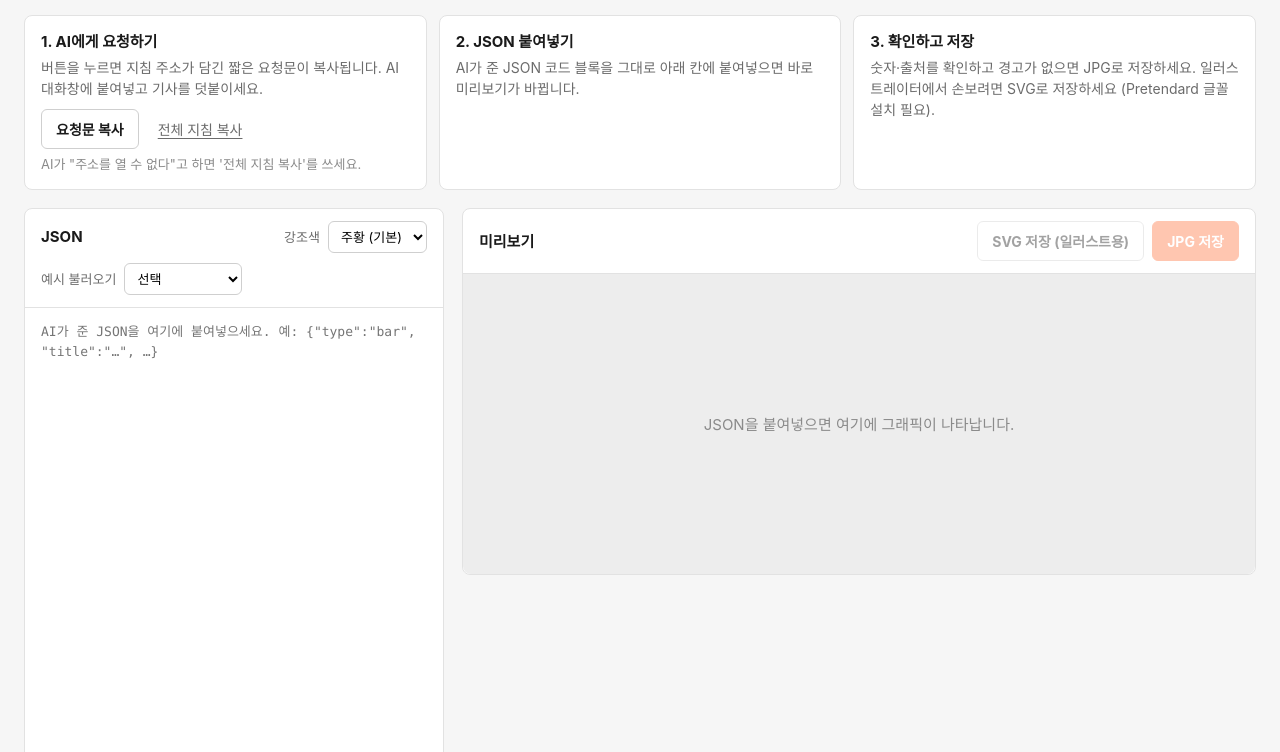
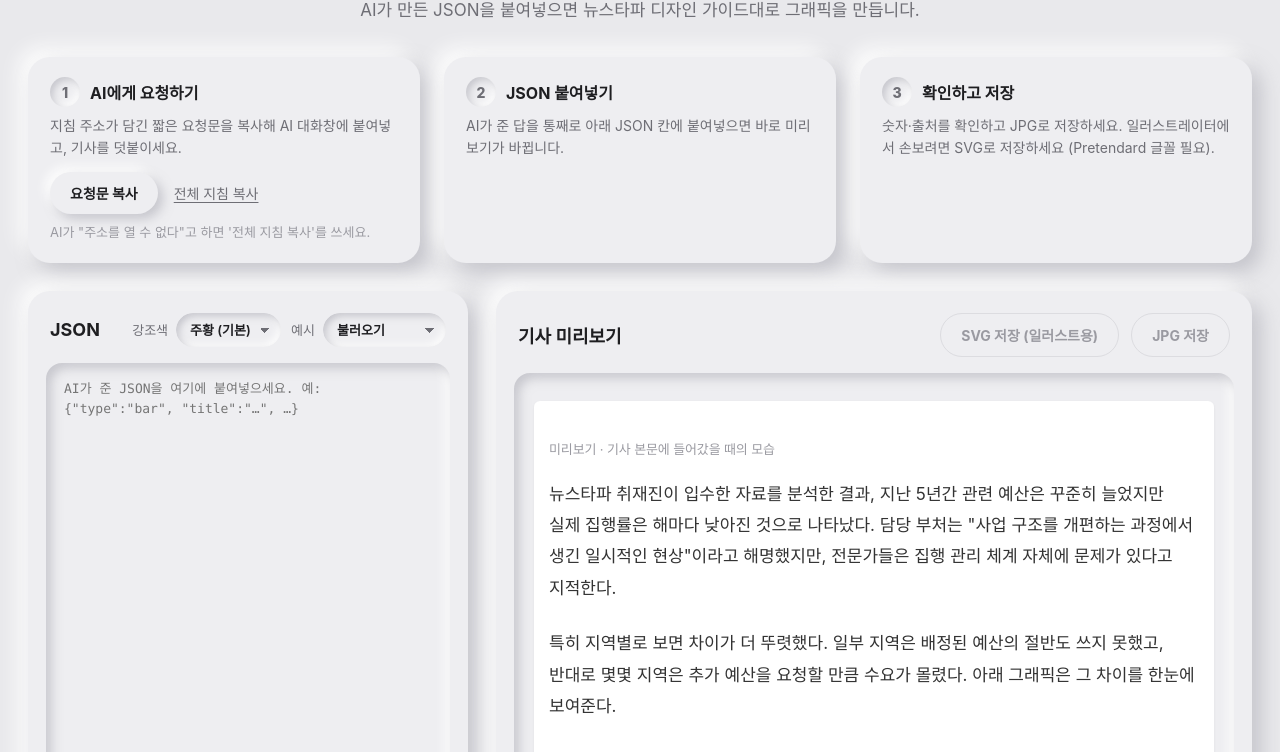
Before and after one commit to Newstapa/design-system, a plain HTML site: page web/index.html in a window 1280 px wide. Shown: the part 105-857 px from the top of the page. Drawn offline with Linux system fonts and the light colour scheme; a web font is replaced by a local one.

Commit message:
디자인 변경

```diff
--- a/web/app.css
+++ b/web/app.css
@@ -1,64 +1,119 @@
-/* 렌더러 화면(도구 UI) 스타일. 그래픽 자체 스타일은 engine/nt-graphic.css */
+/* 렌더러 화면(도구 UI) 스타일 — 부드러운 입체(뉴모피즘) 회색 톤
+ * 그래픽 자체 스타일은 engine/nt-graphic.css
+ */
 :root {
-  --ui-bg: #F6F6F6;
-  --ui-line: #E2E2E2;
-  --ui-text: #1A1A1A;
-  --ui-sub: #6B6B6B;
-  --ui-point: #FF723D;
-  --ui-point-dark: #D9531F;
+  --bg: #E9E9EC;
+  --surface: #EEEEF1;
+  --text: #1E1E21;
+  --sub: #6E6E75;
+  --faint: #9A9AA1;
+  --shade: rgba(160, 160, 170, 0.5);
+  --light: rgba(255, 255, 255, 0.95);
+  --raised: 9px 9px 20px var(--shade), -9px -9px 20px var(--light);
+  --raised-sm: 5px 5px 11px var(--shade), -5px -5px 11px var(--light);
+  --inset: inset 5px 5px 11px var(--shade), inset -5px -5px 11px var(--light);
+  --inset-sm: inset 3px 3px 7px var(--shade), inset -3px -3px 7px var(--light);
+  --focus: #3B82F6;
+  --r-card: 22px;
+  --r-well: 16px;
 }
-body.app, body { background: var(--ui-bg); color: var(--ui-text); font-family: 'Pretendard Variable', Pretendard, -apple-system, sans-serif; }
-.app-header { background: #fff; border-bottom: 1px solid var(--ui-line); }
-.app-header-inner { max-width: 1440px; margin: 0 auto; padding: 22px 24px; }
-.app-header h1 { font-size: 22px; font-weight: 800; letter-spacing: -0.02em; }
-.app-header p { margin-top: 4px; font-size: 15px; color: var(--ui-sub); }
+* { box-sizing: border-box; }
+html, body { background: var(--bg); }
+body { color: var(--text); font-family: 'Pretendard Variable', Pretendard, -apple-system, sans-serif; -webkit-font-smoothing: antialiased; }
 
-.steps { max-width: 1440px; margin: 0 auto; padding: 18px 24px 0; }
-.steps ol { list-style: none; display: grid; grid-template-columns: repeat(3, 1fr); gap: 12px; }
-.steps li { background: #fff; border: 1px solid var(--ui-line); border-radius: 8px; padding: 14px 16px; display: flex; flex-direction: column; gap: 6px; }
-.steps b { font-size: 15px; font-weight: 700; }
-.steps span { font-size: 14px; color: var(--ui-sub); line-height: 1.5; }
-.steps .row { display: flex; align-items: center; gap: 12px; margin-top: 4px; flex-wrap: wrap; }
+/* 머리말 */
+.app-header { text-align: center; padding: 44px 24px 8px; }
+.app-header h1 { font-size: 34px; font-weight: 800; letter-spacing: -0.03em; }
+.app-header p { margin-top: 8px; font-size: 17px; color: var(--sub); }
 
-.btn { font: inherit; font-size: 14px; font-weight: 700; padding: 9px 14px; border-radius: 6px; border: 1px solid #CFCFCF; background: #fff; color: var(--ui-text); cursor: pointer; white-space: nowrap; }
-.btn:hover { border-color: #999; }
-.btn.primary { background: var(--ui-point); border-color: var(--ui-point); color: #fff; }
-.btn.primary:hover { background: var(--ui-point-dark); border-color: var(--ui-point-dark); }
-.btn.ghost { border-color: transparent; color: var(--ui-sub); font-weight: 500; padding-left: 6px; padding-right: 6px; text-decoration: underline; text-underline-offset: 3px; }
-.btn.ghost:hover { color: var(--ui-text); }
-.steps .hint { font-size: 13px; color: #8A8A8A; }
-.btn:disabled { opacity: 0.4; cursor: not-allowed; }
-.link { font-size: 14px; color: var(--ui-sub); }
+/* 카드(돌출) */
+.card { background: var(--surface); border-radius: var(--r-card); box-shadow: var(--raised); }
+.well { background: var(--surface); border-radius: var(--r-well); box-shadow: var(--inset); }
 
-.workspace { max-width: 1440px; margin: 0 auto; padding: 18px 24px 40px; display: grid; grid-template-columns: minmax(320px, 420px) 1fr; gap: 18px; align-items: start; }
-.pane { background: #fff; border: 1px solid var(--ui-line); border-radius: 8px; min-width: 0; }
-.pane-head { display: flex; justify-content: space-between; align-items: center; gap: 10px; padding: 12px 16px; border-bottom: 1px solid var(--ui-line); flex-wrap: wrap; }
-.pane-head h2 { font-size: 15px; font-weight: 700; }
-.select { font-size: 13px; color: var(--ui-sub); display: inline-flex; align-items: center; gap: 8px; }
-.select select { font: inherit; font-size: 13px; padding: 6px 8px; border: 1px solid #CFCFCF; border-radius: 6px; background: #fff; max-width: 200px; }
+/* 단계 안내 */
+.steps { max-width: 1480px; margin: 0 auto; padding: 28px 28px 0; }
+.steps ol { list-style: none; display: grid; grid-template-columns: repeat(3, 1fr); gap: 24px; }
+.steps li { padding: 20px 22px; display: flex; flex-direction: column; gap: 8px; }
+.steps b { font-size: 16px; font-weight: 700; display: flex; align-items: center; gap: 10px; }
+.steps b i { font-style: normal; width: 30px; height: 30px; border-radius: 50%; display: inline-flex; align-items: center; justify-content: center; font-size: 14px; font-weight: 800; color: var(--sub); box-shadow: var(--inset-sm); }
+.steps span { font-size: 14px; color: var(--sub); line-height: 1.55; }
+.steps .row { display: flex; align-items: center; gap: 12px; margin-top: 6px; flex-wrap: wrap; }
+.steps .hint { font-size: 13px; color: var(--faint); }
 
-#spec { display: block; width: 100%; height: 520px; border: 0; resize: vertical; padding: 14px 16px; font-family: ui-monospace, SFMono-Regular, Menlo, monospace; font-size: 13px; line-height: 1.55; color: #222; outline: none; }
-.messages { border-top: 1px solid var(--ui-line); padding: 12px 16px; font-size: 14px; line-height: 1.5; min-height: 48px; }
+/* 버튼(알약) */
+.btn {
+  font: inherit; font-size: 14px; font-weight: 700; color: var(--text);
+  padding: 11px 20px; border-radius: 999px; border: 0; cursor: pointer; white-space: nowrap;
+  background: var(--surface); box-shadow: var(--raised-sm);
+  transition: box-shadow .15s, background .15s, color .15s;
+}
+.btn:hover { background: #E4E4E8; }
+.btn:active { box-shadow: var(--inset-sm); }
+.btn:focus-visible, .select select:focus-visible, #spec:focus-visible { outline: 2px solid var(--focus); outline-offset: 3px; }
+.btn.primary { background: #A2A2A8; color: #141416; }
+.btn.primary:hover { background: #97979D; }
+.btn:disabled { cursor: not-allowed; color: var(--faint); background: var(--surface); box-shadow: none; border: 1px solid #DCDCE0; }
+.btn.ghost { background: transparent; box-shadow: none; color: var(--sub); font-weight: 500; padding-left: 4px; padding-right: 4px; text-decoration: underline; text-underline-offset: 3px; }
+.btn.ghost:hover { color: var(--text); background: transparent; }
+.btn.ghost:active { box-shadow: none; }
+
+/* 작업 영역 */
+.workspace { max-width: 1480px; margin: 0 auto; padding: 28px 28px 56px; display: grid; grid-template-columns: minmax(320px, 440px) 1fr; gap: 28px; align-items: start; }
+.pane { padding: 18px; min-width: 0; }
+.pane-head { display: flex; justify-content: space-between; align-items: center; gap: 12px; padding: 4px 4px 16px; flex-wrap: wrap; }
+.pane-head h2 { font-size: 18px; font-weight: 700; }
+.controls { display: flex; gap: 10px; flex-wrap: wrap; }
+.select { display: inline-flex; align-items: center; gap: 8px; font-size: 13px; color: var(--sub); }
+.select select {
+  font: inherit; font-size: 13px; font-weight: 600; color: var(--text);
+  padding: 9px 30px 9px 14px; border: 0; border-radius: 999px; background: var(--surface); box-shadow: var(--inset-sm);
+  appearance: none; -webkit-appearance: none; cursor: pointer;
+  background-image: linear-gradient(45deg, transparent 50%, var(--sub) 50%), linear-gradient(135deg, var(--sub) 50%, transparent 50%);
+  background-position: calc(100% - 16px) 52%, calc(100% - 11px) 52%; background-size: 5px 5px; background-repeat: no-repeat;
+}
+
+#spec { display: block; width: 100%; height: 540px; border: 0; resize: vertical; padding: 16px 18px; background: transparent; font-family: ui-monospace, SFMono-Regular, Menlo, monospace; font-size: 13px; line-height: 1.6; color: #2A2A2E; outline: none; border-radius: var(--r-well); }
+.messages { margin-top: 14px; padding: 12px 14px; font-size: 14px; line-height: 1.5; min-height: 46px; border-radius: 14px; }
+.messages:empty { display: none; }
 .messages .ok { color: #2E7D5B; font-weight: 600; }
+.messages .ok::before { content: '●'; font-size: 10px; margin-right: 8px; vertical-align: 2px; }
 .messages .err { color: #C0392B; font-weight: 600; white-space: pre-wrap; }
-.messages ul { padding-left: 18px; color: #9A5B00; }
+.messages ul { padding-left: 18px; color: #8A5A00; }
 .messages ul li + li { margin-top: 4px; }
-.messages .warn-title { color: #9A5B00; font-weight: 700; margin-bottom: 4px; }
+.messages .warn-title { color: #8A5A00; font-weight: 700; margin-bottom: 4px; }
+.size-info { margin-left: 8px; font-size: 13px; font-weight: 500; color: var(--sub); }
+.row-btns { display: flex; gap: 12px; flex-wrap: wrap; }
 
-.stage { position: relative; padding: 16px; background: #EDEDED; border-radius: 0 0 8px 8px; overflow: hidden; min-height: 300px; }
+/* 기사 미리보기 — 뉴스타파 기사 본문 폭 760px, 좌우 여백 15px */
+.stage { padding: 28px 20px; overflow: hidden; }
+.article-mock {
+  max-width: 760px; margin: 0 auto; padding: 36px 15px 20px; background: #FFFFFF;
+  border-radius: 6px; box-shadow: 0 1px 3px rgba(0,0,0,0.06);
+  font-size: 17px; line-height: 1.85; color: #333;
+}
+.article-mock p { margin: 0 0 24px; word-break: keep-all; }
+.article-mock .kicker { font-size: 13px; color: var(--faint); margin-bottom: 18px; letter-spacing: -0.01em; }
+.graphic { position: relative; margin: 32px 0; min-height: 240px; }
 .scaler { transform-origin: top left; width: 1000px; }
-.scaler .nt-frame { box-shadow: 0 1px 4px rgba(0,0,0,0.08); }
-.empty { position: absolute; inset: 0; display: flex; align-items: center; justify-content: center; color: #8A8A8A; font-size: 15px; text-align: center; padding: 20px; }
+.empty { position: absolute; inset: 0; display: flex; align-items: center; justify-content: center; text-align: center; padding: 20px; color: var(--faint); font-size: 15px; border: 2px dashed #DADADF; border-radius: 10px; }
 .empty[hidden] { display: none; }
 
-.toast { position: fixed; left: 50%; bottom: 24px; transform: translateX(-50%) translateY(20px); background: #222; color: #fff; padding: 10px 16px; border-radius: 6px; font-size: 14px; opacity: 0; transition: opacity .2s, transform .2s; pointer-events: none; z-index: 10; }
+/* 알림 */
+.toast { position: fixed; left: 50%; bottom: 28px; transform: translateX(-50%) translateY(20px); background: var(--surface); color: var(--text); padding: 12px 20px; border-radius: 999px; font-size: 14px; font-weight: 600; box-shadow: var(--raised); opacity: 0; transition: opacity .2s, transform .2s; pointer-events: none; z-index: 10; }
 .toast.show { opacity: 1; transform: translateX(-50%) translateY(0); }
 
-@media (max-width: 900px) {
-  .steps ol { grid-template-columns: 1fr; }
+@media (max-width: 1240px) {
   .workspace { grid-template-columns: 1fr; }
-  #spec { height: 260px; }
 }
-
-.row-btns { display: flex; gap: 8px; flex-wrap: wrap; }
-.size-info { margin-left: 8px; font-size: 13px; font-weight: 500; color: var(--ui-sub); }
+@media (max-width: 760px) {
+  .app-header { padding-top: 32px; }
+  .app-header h1 { font-size: 26px; }
+  .app-header p { font-size: 15px; }
+  .steps { padding: 20px 16px 0; }
+  .steps ol { grid-template-columns: 1fr; gap: 16px; }
+  .workspace { padding: 20px 16px 40px; gap: 20px; }
+  .pane { padding: 14px; }
+  #spec { height: 280px; }
+  .stage { padding: 14px 8px; }
+  .article-mock { padding-top: 24px; font-size: 16px; }
+}
--- a/web/index.html
+++ b/web/index.html
@@ -4,64 +4,79 @@
 <meta charset="utf-8">
 <meta name="viewport" content="width=device-width, initial-scale=1">
 <title>뉴스타파 그래픽 렌더러</title>
-<link rel="stylesheet" href="../engine/nt-graphic.css?v=0.5.0">
-<link rel="stylesheet" href="app.css?v=0.5.0">
+<link rel="stylesheet" href="../engine/nt-graphic.css?v=0.6.0">
+<link rel="stylesheet" href="app.css?v=0.6.0">
 </head>
 <body>
 <header class="app-header">
-  <div class="app-header-inner">
   <h1>뉴스타파 그래픽 렌더러</h1>
   <p>AI가 만든 JSON을 붙여넣으면 뉴스타파 디자인 가이드대로 그래픽을 만듭니다.</p>
-  </div>
 </header>
 
 <section class="steps">
   <ol>
-    <li>
-      <b>1. AI에게 요청하기</b>
-      <span>버튼을 누르면 지침 주소가 담긴 짧은 요청문이 복사됩니다. AI 대화창에 붙여넣고 기사를 덧붙이세요.</span>
+    <li class="card">
+      <b><i>1</i>AI에게 요청하기</b>
+      <span>지침 주소가 담긴 짧은 요청문을 복사해 AI 대화창에 붙여넣고, 기사를 덧붙이세요.</span>
       <div class="row">
         <button id="copyPrompt" class="btn">요청문 복사</button>
         <button id="copyFull" class="btn ghost" title="주소를 열지 못하는 AI용">전체 지침 복사</button>
       </div>
       <span class="hint">AI가 "주소를 열 수 없다"고 하면 '전체 지침 복사'를 쓰세요.</span>
     </li>
-    <li>
-      <b>2. JSON 붙여넣기</b>
-      <span>AI가 준 JSON 코드 블록을 그대로 아래 칸에 붙여넣으면 바로 미리보기가 바뀝니다.</span>
+    <li class="card">
+      <b><i>2</i>JSON 붙여넣기</b>
+      <span>AI가 준 답을 통째로 아래 JSON 칸에 붙여넣으면 바로 미리보기가 바뀝니다.</span>
     </li>
-    <li>
-      <b>3. 확인하고 저장</b>
-      <span>숫자·출처를 확인하고 경고가 없으면 JPG로 저장하세요. 일러스트레이터에서 손보려면 SVG로 저장하세요 (Pretendard 글꼴 설치 필요).</span>
+    <li class="card">
+      <b><i>3</i>확인하고 저장</b>
+      <span>숫자·출처를 확인하고 JPG로 저장하세요. 일러스트레이터에서 손보려면 SVG로 저장하세요 (Pretendard 글꼴 필요).</span>
     </li>
   </ol>
 </section>
 
 <main class="workspace">
-  <section class="pane editor">
+  <section class="card pane editor">
     <div class="pane-head">
       <h2>JSON</h2>
-      <label class="select">강조색
+      <div class="controls">
+        <label class="select"><span>강조색</span>
           <select id="accent"></select>
         </label>
-      <label class="select">예시 불러오기
+        <label class="select"><span>예시</span>
           <select id="example">
-          <option value="">선택</option>
+            <option value="">불러오기</option>
           </select>
         </label>
       </div>
+    </div>
+    <div class="well">
       <textarea id="spec" spellcheck="false" placeholder='AI가 준 JSON을 여기에 붙여넣으세요. 예: {"type":"bar", "title":"…", …}'></textarea>
+    </div>
     <div id="messages" class="messages" aria-live="polite"></div>
   </section>
 
-  <section class="pane preview">
+  <section class="card pane preview">
     <div class="pane-head">
-      <h2>미리보기 <span id="sizeInfo" class="size-info"></span></h2>
-      <div class="row-btns"><button id="saveSvg" class="btn" disabled title="어도비 일러스트레이터에서 글자·도형을 고칠 수 있는 파일">SVG 저장 (일러스트용)</button><button id="save" class="btn primary" disabled>JPG 저장</button></div>
+      <h2>기사 미리보기 <span id="sizeInfo" class="size-info"></span></h2>
+      <div class="row-btns">
+        <button id="saveSvg" class="btn" disabled title="어도비 일러스트레이터에서 글자·도형을 고칠 수 있는 파일">SVG 저장 (일러스트용)</button>
+        <button id="save" class="btn primary" disabled>JPG 저장</button>
       </div>
-    <div id="stage" class="stage">
+    </div>
+    <div id="stage" class="well stage">
+      <!-- 뉴스타파 기사 본문 폭: width 760px, padding 0 15px -->
+      <article class="article-mock">
+        <p class="kicker">미리보기 · 기사 본문에 들어갔을 때의 모습</p>
+        <p>뉴스타파 취재진이 입수한 자료를 분석한 결과, 지난 5년간 관련 예산은 꾸준히 늘었지만 실제 집행률은 해마다 낮아진 것으로 나타났다. 담당 부처는 "사업 구조를 개편하는 과정에서 생긴 일시적인 현상"이라고 해명했지만, 전문가들은 집행 관리 체계 자체에 문제가 있다고 지적한다.</p>
+        <p>특히 지역별로 보면 차이가 더 뚜렷했다. 일부 지역은 배정된 예산의 절반도 쓰지 못했고, 반대로 몇몇 지역은 추가 예산을 요청할 만큼 수요가 몰렸다. 아래 그래픽은 그 차이를 한눈에 보여준다.</p>
+        <figure class="graphic">
           <div id="scaler" class="scaler"><div id="mount"></div></div>
           <div id="empty" class="empty">JSON을 붙여넣으면 여기에 그래픽이 나타납니다.</div>
+        </figure>
+        <p>그래픽에서 보듯 격차는 일시적인 현상이 아니라 몇 년째 이어지고 있다. 한 지자체 관계자는 "현장의 수요를 제대로 반영하지 못한 채 예산이 일률적으로 나뉘고 있다"고 말했다.</p>
+        <p>뉴스타파는 관련 부처에 구체적인 개선 계획을 물었으나, 기사 마감 시점까지 답을 받지 못했다. 취재진은 후속 보도를 통해 예산 배분 과정을 더 자세히 살펴볼 예정이다.</p>
+      </article>
     </div>
   </section>
 </main>
@@ -69,8 +84,8 @@
 <div id="toast" class="toast" role="status"></div>
 
 <script src="vendor/html-to-image.js"></script>
-<script src="../engine/nt-graphic.js?v=0.5.0"></script>
-<script src="../engine/nt-export-svg.js?v=0.5.0"></script>
-<script src="app.js?v=0.5.0"></script>
+<script src="../engine/nt-graphic.js?v=0.6.0"></script>
+<script src="../engine/nt-export-svg.js?v=0.6.0"></script>
+<script src="app.js?v=0.6.0"></script>
 </body>
 </html>
```
Also changed, not shown: web/app.js (+5 -3 lines), Claude outputs/web-new-desktop.png (added), Claude outputs/web-new-mobile.png (added), 2 other files. Lines whose indentation alone changed are shown as unchanged.
